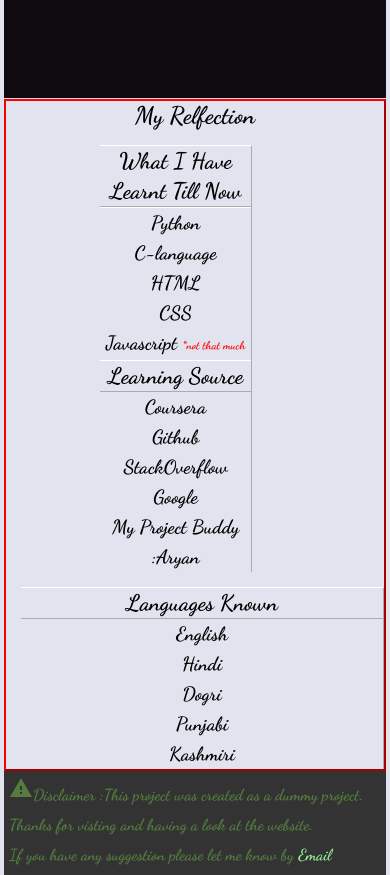
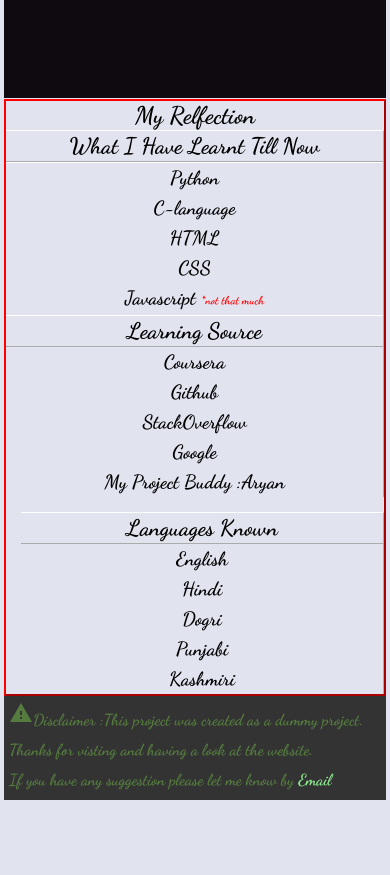
Before and after one commit to gourishankerJK/page, a plain HTML site: page index.html in a window 390 px wide. Shown: the part 1080-1955 px from the top of the page. After the commit the page ends 1880 px from the top, so only its background shows below. Drawn offline with Linux system fonts and the light colour scheme.

Commit message:
Update master.css

```diff
--- a/css/master.css
+++ b/css/master.css
@@ -118,6 +118,7 @@ margin-bottom: 10px;
   border: 2px outset red;
   margin: 0 auto;
 }
+
 #MyReflection{
   width :40%;
   border-style:outset;
@@ -125,9 +126,21 @@ margin-bottom: 10px;
   border-color: #fff;
   text-align: center;
   line-height: 30px;
-  margin-left: 25%;
+  margin-left: 15%;
+  margin-right: -15%;
   font-size: 1.2em;
   margin-top: 15px;
+}
+@media (min-width: 768px) and (max-width: 991px) {
+  #MyReflection{
+    margin-left: 30%
+  }
+}
+@media (max-width: 767px) {
+  #MyReflection{
+    width :100%;
+    margin: 0 auto;
+  }
 }
 #LearningSource, #MySkills{
   border-top: 1px outset #fff;
```
